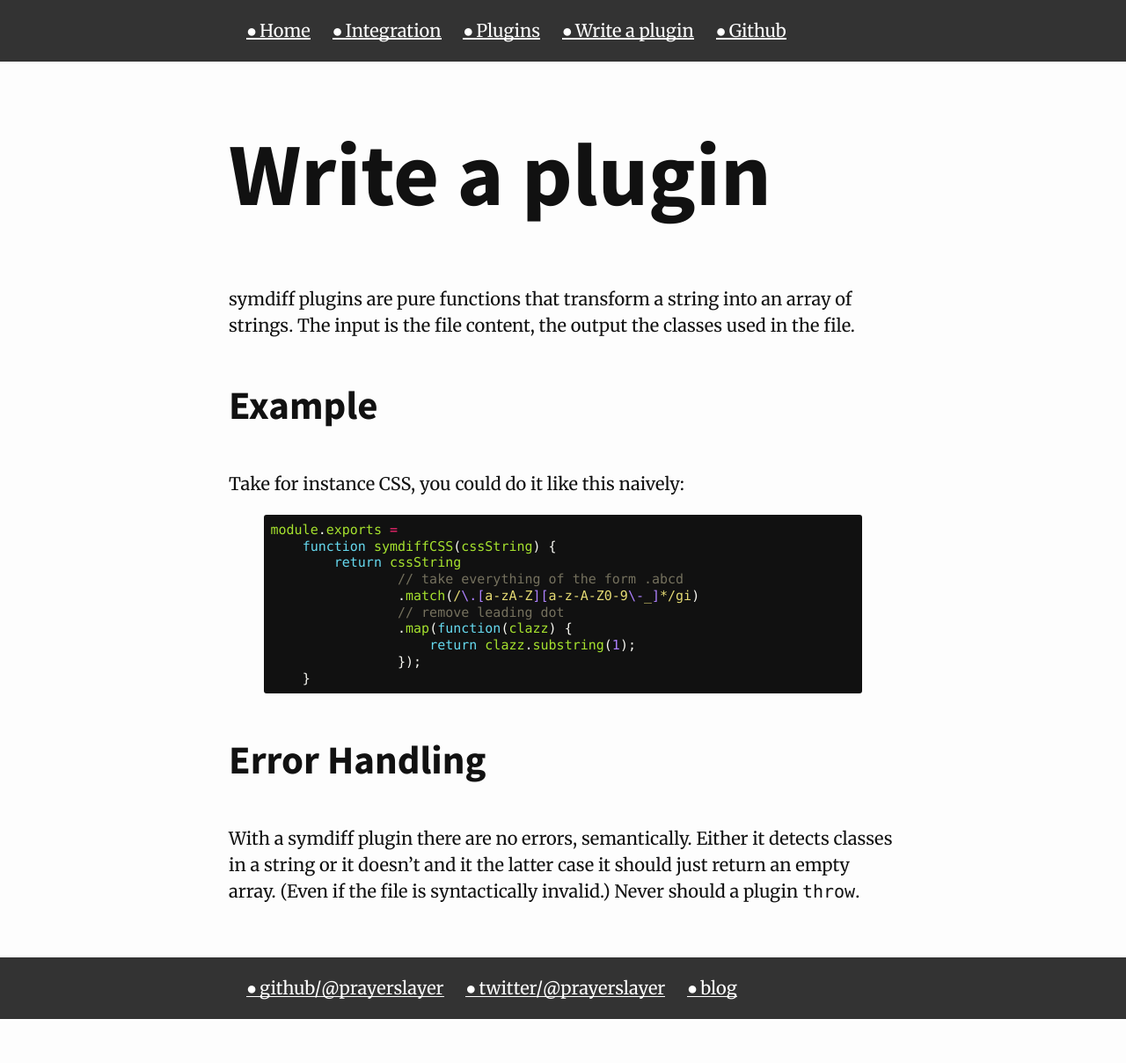
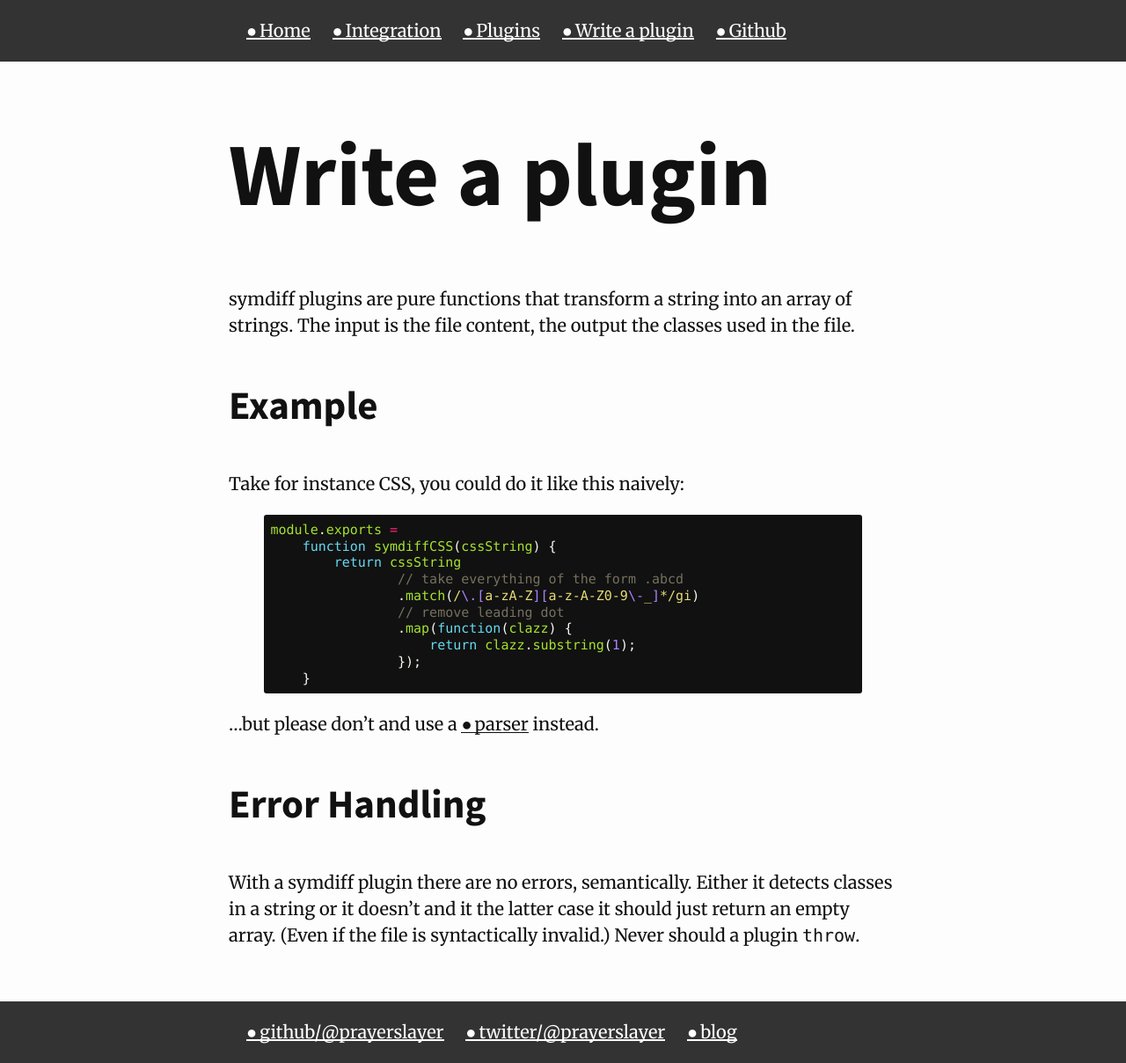
Before and after one commit to symdiff/symdiff.github.io, a Jekyll site: the page built from write-a-plugin.md, in a window 1280 px wide. Shown: the whole page at 88% size. Built offline with Jekyll 4.4.1, drawn with Linux system fonts in a browser that asks for light colours; before the commit the page ends 1158 px from its top, so only the background shows below that.

Commit message:
explicitly state that you should not use regexes

```diff
--- a/write-a-plugin.md
+++ b/write-a-plugin.md
@@ -23,6 +23,8 @@ module.exports =
     }
 {% endhighlight %}
 
+…but please don’t and use a [parser](https://www.npmjs.com/search?q=parser) instead.
+
 ### Error Handling
 
 With a symdiff plugin there are no errors, semantically. Either it detects classes in a string or it doesn’t and it the latter case it should just return an empty array. (Even if the file is syntactically invalid.) Never should a plugin `throw`.
```
